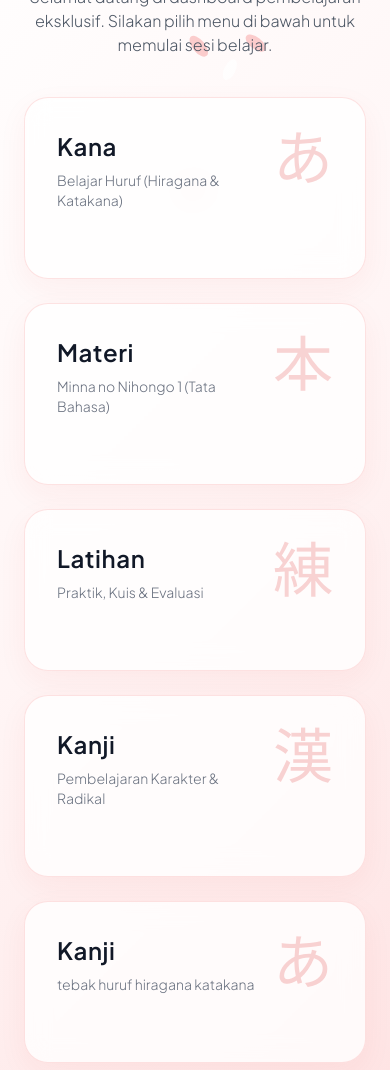
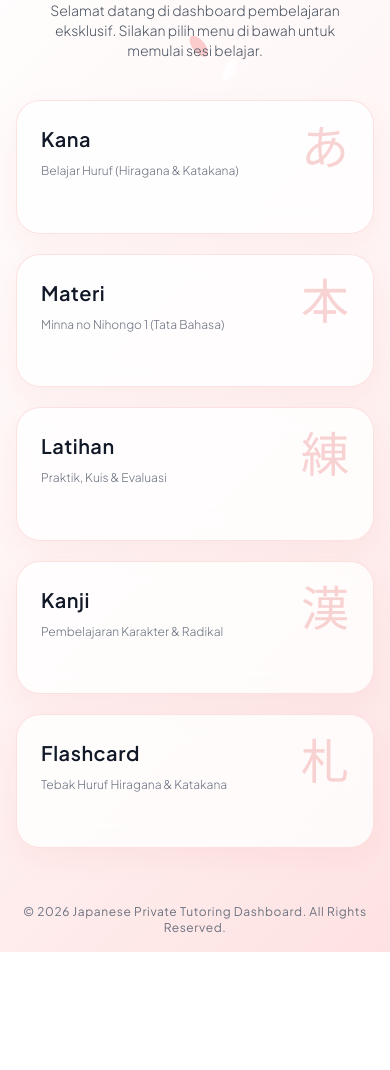
Before and after one commit to gojapantogether-ship-it/sense-gojapan-, a plain HTML site: page index.html in a window 390 px wide. Shown: the part 175-1245 px from the top of the page. After the commit the page ends 1127 px from the top, so only its background shows below. Drawn offline with nearby package versions, Linux system fonts and the light colour scheme.

Commit message:
Update index.html

```diff
--- a/index.html
+++ b/index.html
@@ -58,127 +58,170 @@
             opacity: 0;
             transition: opacity 0.5s ease;
         }
+
+        /* Custom Modal Animation */
+        .modal-enter {
+            opacity: 1 !important;
+            pointer-events: auto !important;
+        }
+        .modal-content-enter {
+            transform: scale(1) translateY(0) !important;
+        }
     </style>
 </head>
-<body class="min-h-screen flex flex-col justify-between p-6 sm:p-12 transition-opacity duration-500">
+<body class="min-h-screen flex flex-col justify-between p-4 sm:p-8 lg:p-12 transition-opacity duration-500">
 
     <!-- Canvas Animasi Sakura (Merah Putih Nuansa) -->
     <canvas id="sakura-canvas"></canvas>
 
     <!-- Header Section -->
-    <header class="content-wrapper text-center max-w-2xl mx-auto mb-10">
+    <header class="content-wrapper text-center max-w-3xl mx-auto mb-10 pt-4">
         <span class="inline-block py-1.5 px-4 rounded-full bg-red-100 text-red-700 text-xs font-semibold tracking-widest uppercase mb-4 shadow-sm">
             Japanese Private Course
         </span>
-        <h1 class="text-4xl sm:text-5xl font-extrabold text-gray-900 tracking-tight font-jp mb-3">
-            日本語の授業 <span class="text-red-600">ようこそ</span>
+        <h1 class="text-3xl sm:text-4xl lg:text-5xl font-extrabold text-gray-900 tracking-tight font-jp mb-4 leading-tight">
+            日本語の授業 <span class="text-red-600 block sm:inline mt-2 sm:mt-0">ようこそ</span>
         </h1>
-        <p class="text-gray-600 text-base sm:text-lg font-light">
+        <p class="text-gray-600 text-sm sm:text-base lg:text-lg font-light px-4">
             Selamat datang di dashboard pembelajaran eksklusif. Silakan pilih menu di bawah untuk memulai sesi belajar.
         </p>
     </header>
 
     <!-- Main Navigation Grid -->
-    <main class="content-wrapper w-full max-w-4xl mx-auto my-auto">
-        <div class="grid grid-cols-1 sm:grid-cols-2 gap-6 w-full">
+    <main class="content-wrapper w-full max-w-6xl mx-auto my-auto flex-grow flex items-center">
+        <!-- Menggunakan grid-cols-1 untuk HP, grid-cols-2 untuk Tablet, dan grid-cols-3 untuk PC -->
+        <div class="grid grid-cols-1 sm:grid-cols-2 lg:grid-cols-3 gap-5 sm:gap-6 w-full pb-8">
 
             <!-- Card 1: Kana -->
-            <button onclick="handleNavigation('Kana', 'kana.html')" class="glass-card group rounded-3xl p-8 text-left focus:outline-none focus:ring-2 focus:ring-red-400/50">
+            <button onclick="handleNavigation('Kana', 'kana.html')" class="glass-card group rounded-3xl p-6 sm:p-8 text-left focus:outline-none focus:ring-2 focus:ring-red-400/50 w-full cursor-pointer">
                 <div class="flex items-start justify-between">
                     <div>
-                        <h3 class="text-2xl font-semibold text-gray-900 mb-2 tracking-wide group-hover:text-red-700 transition-colors">Kana</h3>
-                        <p class="text-gray-500 text-sm font-light">Belajar Huruf (Hiragana & Katakana)</p>
+                        <h3 class="text-xl sm:text-2xl font-semibold text-gray-900 mb-2 tracking-wide group-hover:text-red-700 transition-colors">Kana</h3>
+                        <p class="text-gray-500 text-xs sm:text-sm font-light leading-relaxed">Belajar Huruf (Hiragana & Katakana)</p>
                     </div>
-                    <div class="card-icon font-jp text-6xl ml-4">
+                    <div class="card-icon font-jp text-5xl sm:text-6xl ml-4 shrink-0">
                         あ
                     </div>
                 </div>
-                <div class="mt-8 h-1 w-0 bg-gradient-to-r from-red-600 to-red-400 rounded-full group-hover:w-full transition-all duration-500"></div>
+                <div class="mt-6 sm:mt-8 h-1 w-0 bg-gradient-to-r from-red-600 to-red-400 rounded-full group-hover:w-full transition-all duration-500"></div>
             </button>
 
             <!-- Card 2: Materi -->
-            <button onclick="handleNavigation('Materi', 'materi.html')" class="glass-card group rounded-3xl p-8 text-left focus:outline-none focus:ring-2 focus:ring-red-400/50">
+            <button onclick="handleNavigation('Materi', 'materi.html')" class="glass-card group rounded-3xl p-6 sm:p-8 text-left focus:outline-none focus:ring-2 focus:ring-red-400/50 w-full cursor-pointer">
                 <div class="flex items-start justify-between">
                     <div>
-                        <h3 class="text-2xl font-semibold text-gray-900 mb-2 tracking-wide group-hover:text-red-700 transition-colors">Materi</h3>
-                        <p class="text-gray-500 text-sm font-light">Minna no Nihongo 1 (Tata Bahasa)</p>
+                        <h3 class="text-xl sm:text-2xl font-semibold text-gray-900 mb-2 tracking-wide group-hover:text-red-700 transition-colors">Materi</h3>
+                        <p class="text-gray-500 text-xs sm:text-sm font-light leading-relaxed">Minna no Nihongo 1 (Tata Bahasa)</p>
                     </div>
-                    <div class="card-icon font-jp text-6xl ml-4">
+                    <div class="card-icon font-jp text-5xl sm:text-6xl ml-4 shrink-0">
                         本
                     </div>
                 </div>
-                <div class="mt-8 h-1 w-0 bg-gradient-to-r from-red-600 to-red-400 rounded-full group-hover:w-full transition-all duration-500"></div>
+                <div class="mt-6 sm:mt-8 h-1 w-0 bg-gradient-to-r from-red-600 to-red-400 rounded-full group-hover:w-full transition-all duration-500"></div>
             </button>
 
             <!-- Card 3: Latihan -->
-            <button onclick="handleNavigation('Latihan', 'latihan.html')" class="glass-card group rounded-3xl p-8 text-left focus:outline-none focus:ring-2 focus:ring-red-400/50">
+            <button onclick="handleNavigation('Latihan', 'latihan.html')" class="glass-card group rounded-3xl p-6 sm:p-8 text-left focus:outline-none focus:ring-2 focus:ring-red-400/50 w-full cursor-pointer">
                 <div class="flex items-start justify-between">
                     <div>
-                        <h3 class="text-2xl font-semibold text-gray-900 mb-2 tracking-wide group-hover:text-red-700 transition-colors">Latihan</h3>
-                        <p class="text-gray-500 text-sm font-light">Praktik, Kuis & Evaluasi</p>
+                        <h3 class="text-xl sm:text-2xl font-semibold text-gray-900 mb-2 tracking-wide group-hover:text-red-700 transition-colors">Latihan</h3>
+                        <p class="text-gray-500 text-xs sm:text-sm font-light leading-relaxed">Praktik, Kuis & Evaluasi</p>
                     </div>
-                    <div class="card-icon font-jp text-6xl ml-4">
+                    <div class="card-icon font-jp text-5xl sm:text-6xl ml-4 shrink-0">
                         練
                     </div>
                 </div>
-                <div class="mt-8 h-1 w-0 bg-gradient-to-r from-red-600 to-red-400 rounded-full group-hover:w-full transition-all duration-500"></div>
+                <div class="mt-6 sm:mt-8 h-1 w-0 bg-gradient-to-r from-red-600 to-red-400 rounded-full group-hover:w-full transition-all duration-500"></div>
             </button>
 
             <!-- Card 4: Kanji -->
-            <button onclick="handleNavigation('Kanji', 'kanji.html')" class="glass-card group rounded-3xl p-8 text-left focus:outline-none focus:ring-2 focus:ring-red-400/50">
+            <button onclick="handleNavigation('Kanji', 'kanji.html')" class="glass-card group rounded-3xl p-6 sm:p-8 text-left focus:outline-none focus:ring-2 focus:ring-red-400/50 w-full cursor-pointer">
                 <div class="flex items-start justify-between">
                     <div>
-                        <h3 class="text-2xl font-semibold text-gray-900 mb-2 tracking-wide group-hover:text-red-700 transition-colors">Kanji</h3>
-                        <p class="text-gray-500 text-sm font-light">Pembelajaran Karakter & Radikal</p>
+                        <h3 class="text-xl sm:text-2xl font-semibold text-gray-900 mb-2 tracking-wide group-hover:text-red-700 transition-colors">Kanji</h3>
+                        <p class="text-gray-500 text-xs sm:text-sm font-light leading-relaxed">Pembelajaran Karakter & Radikal</p>
                     </div>
-                    <div class="card-icon font-jp text-6xl ml-4">
+                    <div class="card-icon font-jp text-5xl sm:text-6xl ml-4 shrink-0">
                         漢
                     </div>
                 </div>
-                <div class="mt-8 h-1 w-0 bg-gradient-to-r from-red-600 to-red-400 rounded-full group-hover:w-full transition-all duration-500"></div>
+                <div class="mt-6 sm:mt-8 h-1 w-0 bg-gradient-to-r from-red-600 to-red-400 rounded-full group-hover:w-full transition-all duration-500"></div>
             </button>
-            <!-- card 5 5: flashcard -->
-             <button onclick="handleNavigation('flashcardi', 'flashcard.html')" class="glass-card group rounded-3xl p-8 text-left focus:outline-none focus:ring-2 focus:ring-red-400/50">
+
+            <!-- Card 5: Flashcard -->
+             <button onclick="handleNavigation('Flashcard', 'flashcard.html')" class="glass-card group rounded-3xl p-6 sm:p-8 text-left focus:outline-none focus:ring-2 focus:ring-red-400/50 w-full cursor-pointer sm:col-span-2 lg:col-span-1">
                 <div class="flex items-start justify-between">
                     <div>
-                        <h3 class="text-2xl font-semibold text-gray-900 mb-2 tracking-wide group-hover:text-red-700 transition-colors">Kanji</h3>
-                        <p class="text-gray-500 text-sm font-light">tebak huruf hiragana katakana</p>
+                        <h3 class="text-xl sm:text-2xl font-semibold text-gray-900 mb-2 tracking-wide group-hover:text-red-700 transition-colors">Flashcard</h3>
+                        <p class="text-gray-500 text-xs sm:text-sm font-light leading-relaxed">Tebak Huruf Hiragana & Katakana</p>
                     </div>
-                    <div class="card-icon font-jp text-6xl ml-4">
-                        あ
+                    <!-- Menggunakan kanji 'Fuda' (Kartu) agar berbeda dari Kana -->
+                    <div class="card-icon font-jp text-5xl sm:text-6xl ml-4 shrink-0">
+                        札
                     </div>
                 </div>
-                <div class="mt-8 h-1 w-0 bg-gradient-to-r from-red-600 to-red-400 rounded-full group-hover:w-full transition-all duration-500"></div>
+                <div class="mt-6 sm:mt-8 h-1 w-0 bg-gradient-to-r from-red-600 to-red-400 rounded-full group-hover:w-full transition-all duration-500"></div>
             </button>
 
         </div>
     </main>
 
     <!-- Footer Section -->
-    <footer class="content-wrapper text-center mt-12 text-gray-400 text-xs tracking-wider">
+    <footer class="content-wrapper text-center mt-6 text-gray-500 text-xs sm:text-sm tracking-wider">
         &copy; 2026 Japanese Private Tutoring Dashboard. All Rights Reserved.
     </footer>
 
+    <!-- Custom Modal Message Box (Pengganti Alert) -->
+    <div id="customModal" class="fixed inset-0 z-50 flex items-center justify-center opacity-0 pointer-events-none transition-opacity duration-300 bg-gray-900/40 backdrop-blur-sm px-4">
+        <div id="modalContent" class="bg-white rounded-2xl shadow-2xl p-6 sm:p-8 max-w-sm w-full transform scale-95 translate-y-4 transition-all duration-300 text-center border border-red-100">
+            <div class="w-16 h-16 bg-red-100 rounded-full flex items-center justify-center mx-auto mb-4 text-red-600">
+                <svg xmlns="http://www.w3.org/2000/svg" fill="none" viewBox="0 0 24 24" stroke-width="2" stroke="currentColor" class="w-8 h-8">
+                    <path stroke-linecap="round" stroke-linejoin="round" d="M13.5 6H5.25A2.25 2.25 0 003 8.25v10.5A2.25 2.25 0 005.25 21h10.5A2.25 2.25 0 0018 18.75V10.5m-10.5 6L21 3m0 0h-5.25M21 3v5.25" />
+                </svg>
+            </div>
+            <h3 class="text-xl font-bold text-gray-900 mb-2">Mengalihkan...</h3>
+            <p id="modalMessage" class="text-gray-500 text-sm mb-6">Mengarahkan ke halaman yang dipilih.</p>
+            <button onclick="closeModal()" class="w-full bg-red-600 hover:bg-red-700 text-white font-semibold py-3 px-4 rounded-xl transition-colors duration-200">
+                Tutup Peringatan
+            </button>
+        </div>
+    </div>
+
     <!-- JavaScript Navigasi & Animasi Sakura -->
     <script>
-        // Fungsi Navigasi yang Diarahkan ke Halaman Lain
+        // --- Sistem Modal Pengganti Alert ---
+        const modal = document.getElementById('customModal');
+        const modalContent = document.getElementById('modalContent');
+        const modalMessage = document.getElementById('modalMessage');
+
+        function showModal(message) {
+            modalMessage.textContent = message;
+            modal.classList.add('modal-enter');
+            modalContent.classList.add('modal-content-enter');
+        }
+
+        function closeModal() {
+            modal.classList.remove('modal-enter');
+            modalContent.classList.remove('modal-content-enter');
+            // Menghapus class fade-out jika user membatalkan/menutup modal agar halaman normal kembali
+            document.body.classList.remove('fade-out');
+        }
+
+        // --- Fungsi Navigasi ---
         function handleNavigation(menuName, targetUrl) {
             // Efek transisi halus (fade out) sebelum berpindah halaman
             document.body.classList.add('fade-out');
 
             setTimeout(() => {
-                // Arahkan ke file tujuan (Ganti targetUrl sesuai nama file HTML Anda berikutnya)
-                // Contoh: window.location.href = targetUrl;
+                // Menampilkan Custom Modal sebagai pengganti alert default browser
+                showModal(`Mengarahkan ke halaman: ${menuName} (${targetUrl})`);
 
-                // Jika file belum dibuat, untuk sementara menampilkan alert konfirmasi:
-                alert(`Mengarahkan ke halaman: ${menuName} (${targetUrl})`);
-
-                // Uncomment baris di bawah ini jika file halamannya sudah siap:
-                window.location.href = targetUrl;
-            }, 400);
+                // Jika file halamannya sudah siap, gunakan kode di bawah ini:
+                // window.location.href = targetUrl;
+            }, 300);
         }
 
-        // Script Animasi Kelopak Sakura Jatuh (Tema Merah Putih)
+        // --- Script Animasi Kelopak Sakura Jatuh (Tema Merah Putih) ---
         const canvas = document.getElementById('sakura-canvas');
         const ctx = canvas.getContext('2d');
 
@@ -190,7 +233,7 @@
         resizeCanvas();
 
         const petals = [];
-        const petalCount = 35;
+        const petalCount = window.innerWidth < 640 ? 15 : 35; // Kurangi jumlah kelopak di HP agar lebih ringan
 
         class Petal {
             constructor() {
```
